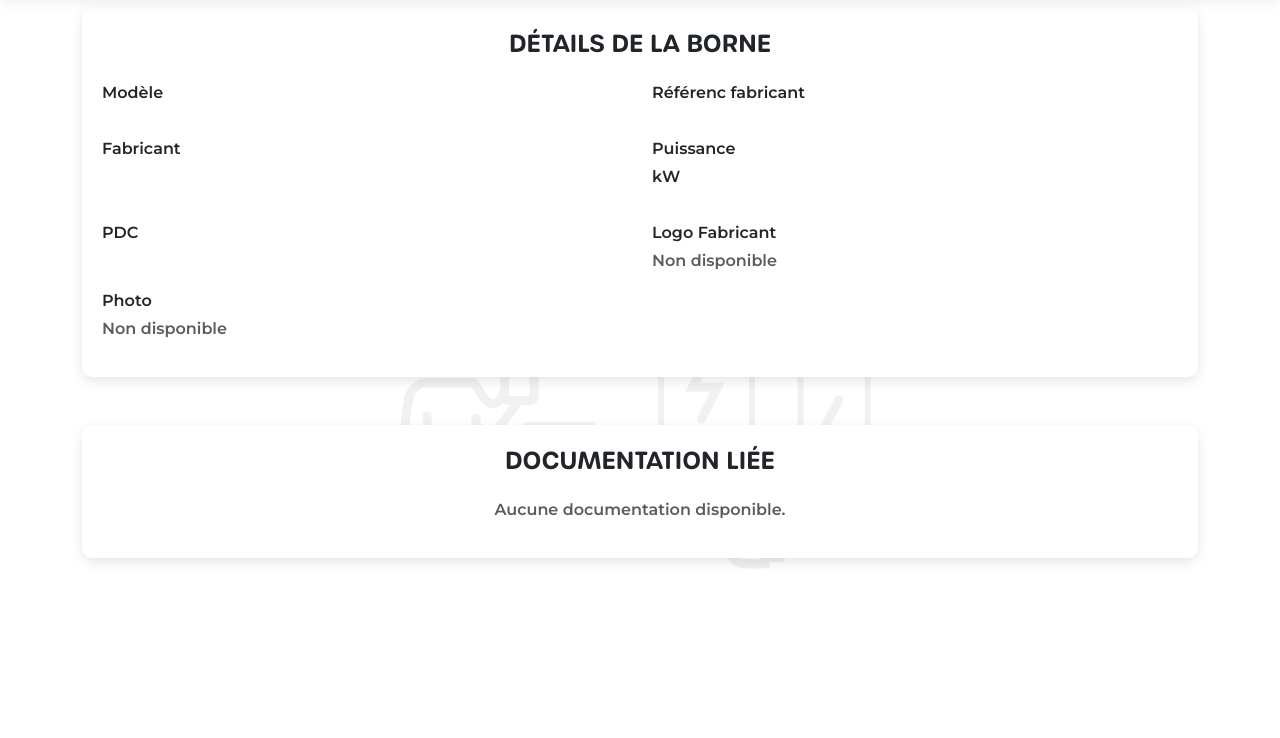
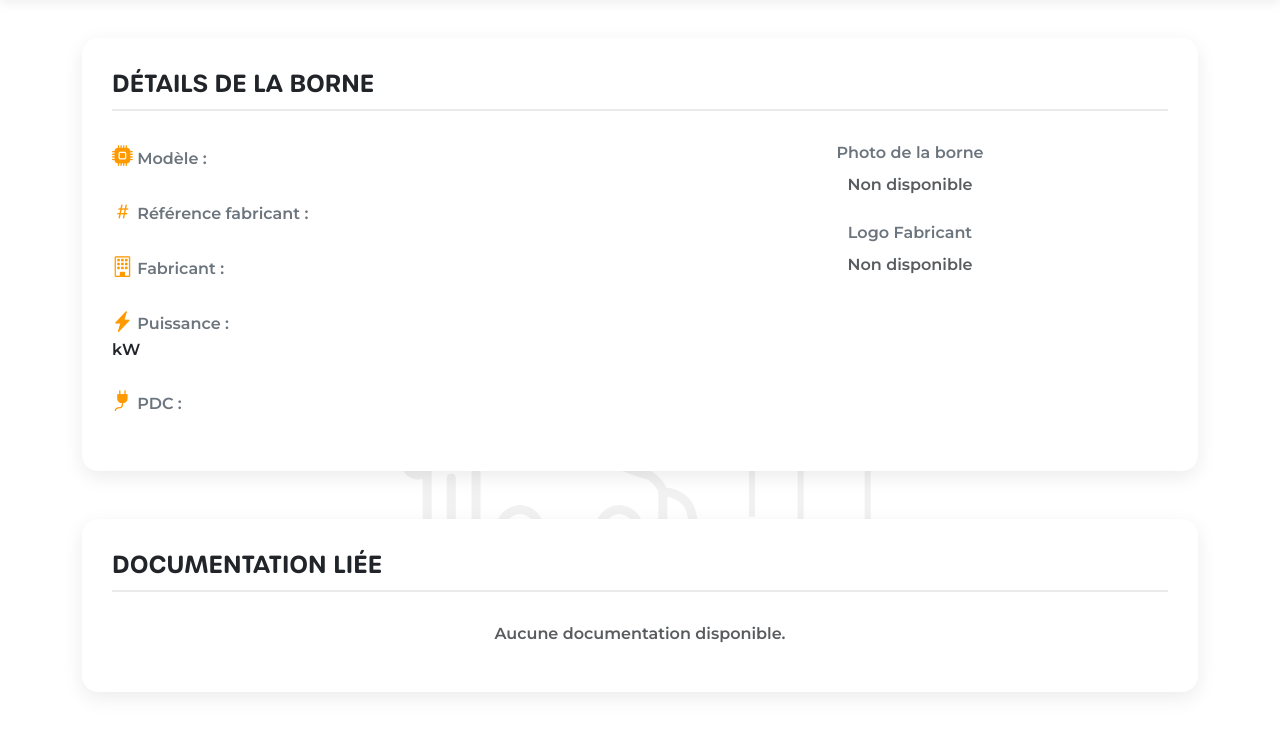
Before and after one commit to cs-development-github/chargingDa, a Symfony app: template templates/charging_stations/show.html.twig in a window 1280 px wide. Shown: the part 82-820 px from the top of the page. Run offline with Twig, Linux system fonts and the light colour scheme; the template is opened without the code that fills it, so the values that code supplies are empty; form fields are guessed from the names that the template uses; style sheets or scripts are compiled from the project's sources; some libraries are stand-ins or nearby versions.

Commit message:
fix: documentation fix css

```diff
--- a/templates/charging_stations/show.html.twig
+++ b/templates/charging_stations/show.html.twig
@@ -1,130 +1,159 @@
 {% extends 'base.html.twig' %}
-
-{% block title %}Détails de la borne - {{ station.model }}{% endblock %}
 
 {% block body %}
 <style>
     .station-card {
-        border-radius: 10px;
-        box-shadow: rgba(0, 0, 0, 0.1) 0px 4px 12px;
-        background-color: #fff;
-        padding: 20px;
-        margin-top: 90px;
+        border-radius: 16px;
+        box-shadow: 0 6px 20px rgba(0, 0, 0, 0.08);
+        background-color: #ffffff;
+        padding: 30px;
+        margin-top: 120px;
     }
-    .station-card h4 {
-        font-weight: bold;
+
+    .section-title {
+        font-size: 1.5rem;
+        font-weight: 700;
+        border-bottom: 2px solid #eaeaea;
+        padding-bottom: 12px;
+        margin-bottom: 30px;
         text-transform: uppercase;
     }
-    .modal-content {
+
+    .info-icon {
+        font-size: 1.3rem;
+        color: #ff9900;
+    }
+
+    .info-label {
+        font-weight: 600;
+        color: #6c757d;
+        margin: 0;
+    }
+
+    .info-value {
+        font-size: 1rem;
+        font-weight: 500;
+        color: #212529;
+        margin: 0;
+    }
+
+    .img-fixed {
+        max-width: 100%;
+        max-height: 300px;
+        object-fit: contain;
         border-radius: 12px;
-        box-shadow: rgba(0, 0, 0, 0.2) 0px 10px 30px;
-        border: none;
+        box-shadow: 0 2px 10px rgba(0,0,0,0.08);
+        background: #f8f9fa;
+        padding: 8px;
     }
-    .modal-header {
-        background: linear-gradient(to right, #ff4081, #ff8c00);
-        color: white;
-        border-top-left-radius: 12px;
-        border-top-right-radius: 12px;
+
+    .doc-img-container {
+        max-height: 400px;
+        overflow-y: auto;
+        display: flex;
+        justify-content: center;
+        align-items: center;
+        background: #f9f9f9;
+        border-top-left-radius: 10px;
+        border-top-right-radius: 10px;
     }
-    .btn-close {
-        filter: invert(1);
-    }
-    .btn-save {
-        background: linear-gradient(to right, #ff4081, #ff8c00);
-        border-radius: 10px;
-        color: white;
-        border: none;
-        padding: 10px 20px;
+
+    .doc-img {
+        max-height: 100%;
+        max-width: 100%;
+        object-fit: contain;
     }
 </style>
 
 <div class="container">
     <div class="station-card">
-        <h4 class="text-center mb-4">Détails de la borne</h4>
+        <h4 class="section-title  mb-10">Détails de la borne</h4>
         <div class="row">
-            <div class="col-md-6 mb-3">
-                <p class="fw-bold mb-1">Modèle</p>
-                <p class="text-dark">{{ station.model }}</p>
+            <div class="col-md-6">
+                <div class="mb-4">
+                    <i class="bi bi-cpu-fill info-icon"></i>
+                    <span class="info-label">Modèle :</span>
+                    <p class="info-value">{{ station.model }}</p>
+                </div>
+                <div class="mb-4">
+                    <i class="bi bi-hash info-icon"></i>
+                    <span class="info-label">Référence fabricant :</span>
+                    <p class="info-value">{{ station.reference }}</p>
+                </div>
+                <div class="mb-4">
+                    <i class="bi bi-building info-icon"></i>
+                    <span class="info-label">Fabricant :</span>
+                    <p class="info-value">{{ station.manufacturer.name }}</p>
+                </div>
+                <div class="mb-4">
+                    <i class="bi bi-lightning-charge-fill info-icon"></i>
+                    <span class="info-label">Puissance :</span>
+                    <p class="info-value">{{ station.power }} kW</p>
+                </div>
+                <div class="mb-4">
+                    <i class="bi bi-plug-fill info-icon"></i>
+                    <span class="info-label">PDC :</span>
+                    <p class="info-value">{{ station.connectors }}</p>
+                </div>
             </div>
 
-            <div class="col-md-6 mb-3">
-                <p class="fw-bold mb-1">Référenc fabricant</p>
-                <p class="text-dark">{{ station.reference }}</p>
-            </div>
-
-            <div class="col-md-6 mb-3">
-                <p class="fw-bold mb-1">Fabricant</p>
-                <p class="text-dark">{{ station.manufacturer.name }}</p>
-            </div>
-
-            <div class="col-md-6 mb-3">
-                <p class="fw-bold mb-1">Puissance</p>
-                <p class="text-dark">{{ station.power }} kW</p>
-            </div>
-
-            <div class="col-md-6 mb-3">
-                <p class="fw-bold mb-1">PDC</p>
-                <p class="text-dark">{{ station.connectors }}</p>
-            </div>
-
-            <div class="col-md-6 mb-3">
-                <p class="fw-bold mb-1">Logo Fabricant</p>
-                {% if station.manufacturer.image %}
-                    <img src="{{ asset('uploads/' ~ station.manufacturer.image) }}" alt="Logo Fabricant" width="120" style="border-radius: 8px;">
+            <!-- Columna derecha: fotos -->
+            <div class="col-md-6 d-flex flex-column align-items-center gap-4">
+                <div class="text-center">
+                    <p class="info-label mb-2">Photo de la borne</p>
+                    {% if station.image %}
+                        <img src="{{ asset('uploads/' ~ station.image) }}" alt="Image Borne" class="img-fixed">
                     {% else %}
                         <span class="text-muted">Non disponible</span>
                     {% endif %}
                 </div>
-
-            <div class="col-md-6 mb-3">
-                <p class="fw-bold mb-1">Photo</p>
-                {% if station.image %}
-                    <img src="{{ asset('uploads/' ~ station.image) }}" alt="Image Borne" width="120" style="border-radius: 8px;">
+                <div class="text-center">
+                    <p class="info-label mb-2">Logo Fabricant</p>
+                    {% if station.manufacturer.image %}
+                        <img src="{{ asset('uploads/' ~ station.manufacturer.image) }}" alt="Logo Fabricant" class="img-fixed">
                     {% else %}
                         <span class="text-muted">Non disponible</span>
                     {% endif %}
                 </div>
             </div>
-
+        </div>
         {% if is_granted('ROLE_ADMIN') %}
         <div class="d-flex justify-content-center gap-3 mt-4">
-            <button class="btn btn-warning" data-bs-toggle="modal" data-bs-target="#editStationModal">
-                Modifier la borne
+            <button class="btn btn-outline-warning" data-bs-toggle="modal" data-bs-target="#editStationModal">
+                <i class="bi bi-pencil-square me-1"></i> Modifier
             </button>
-            <button class="btn btn-danger" data-bs-toggle="modal" data-bs-target="#deleteStationModal">
-                Supprimer la borne
+            <button class="btn btn-outline-danger" data-bs-toggle="modal" data-bs-target="#deleteStationModal">
+                <i class="bi bi-trash me-1"></i> Supprimer
             </button>
         </div>
         {% endif %}
     </div>
 
     <div class="station-card mt-5">
-    <h4 class="text-center mb-4">Documentation liée</h4>
+        <h4 class="section-title">Documentation liée</h4>
 
         {% if station.chargingStationDocumentations|length > 0 %}
             <div class="row g-4">
                 {% for doc in station.chargingStationDocumentations %}
-                <div class="col-md-4 col-sm-6 text-center">
+                    <div class="col-md-4 col-sm-6">
                         <div class="card h-100 shadow-sm border-0">
                             {% if doc.image %}
-                            <img src="{{ asset('uploads/Documentations/' ~ doc.image) }}" class="card-img-top rounded-top" alt="Étape">
+                                <div class="doc-img-container">
+                                    <img src="{{ asset('uploads/Documentations/' ~ doc.image) }}" alt="Documentation" class="doc-img">
+                                </div>
                             {% endif %}
-
-                        <div class="card-body">
-                            {% if doc.ocpp or doc.napn %}
-                                <p class="mb-1"><strong>OCPP :</strong> {{ doc.ocpp ?: '—' }}</p>
-                                <p><strong>NAPN :</strong> {{ doc.napn ?: '—' }}</p>
-                            {% endif %}
+                            <div class="card-body text-center">
+                                <p><i class="bi bi-diagram-3-fill me-1 text-primary"></i><strong>OCPP :</strong> {{ doc.ocpp ?: '—' }}</p>
+                                <p><i class="bi bi-file-earmark-code-fill me-1 text-primary"></i><strong>NAPN :</strong> {{ doc.napn ?: '—' }}</p>
                             </div>
-
                             {% if is_granted('ROLE_ADMIN') %}
-                            <div class="card-footer bg-transparent">
-                                <a href="{{ path('charging_station_doc_edit', { id: doc.id }) }}" class="btn btn-sm btn-warning me-1">
+                            <div class="card-footer bg-white text-center border-top-0">
+                                <a href="{{ path('charging_station_doc_edit', { id: doc.id }) }}" class="btn btn-sm btn-outline-warning me-2">
                                     Modifier
                                 </a>
                                 <form action="{{ path('charging_station_doc_delete', { id: doc.id }) }}" method="post" class="d-inline" onsubmit="return confirm('Supprimer cette documentation ?')">
                                     <input type="hidden" name="_token" value="{{ csrf_token('delete' ~ doc.id) }}">
-                                    <button type="submit" class="btn btn-sm btn-danger">Supprimer</button>
+                                    <button type="submit" class="btn btn-sm btn-outline-danger">Supprimer</button>
                                 </form>
                             </div>
                             {% endif %}
@@ -139,15 +168,12 @@
         {% if is_granted('ROLE_ADMIN') %}
             <div class="text-center mt-4">
                 <a href="{{ path('charging_station_add_multiple_docs', { slug: station.slug }) }}" class="btn btn-outline-primary">
-                Ajouter des étapes de documentation
+                    <i class="bi bi-plus-circle me-1"></i> Ajouter des étapes de documentation
                 </a>
             </div>
         {% endif %}
     </div>
-
 </div>
-
-{# Modals #}
 {% include 'charging_stations/_modal_edit.html.twig' %}
 {% include 'charging_stations/_modal_delete.html.twig' %}
 {% endblock %}
```
Also changed, not shown: templates/documentation/edit.html.twig (+110 -8 lines). Lines whose indentation alone changed are shown as unchanged.
